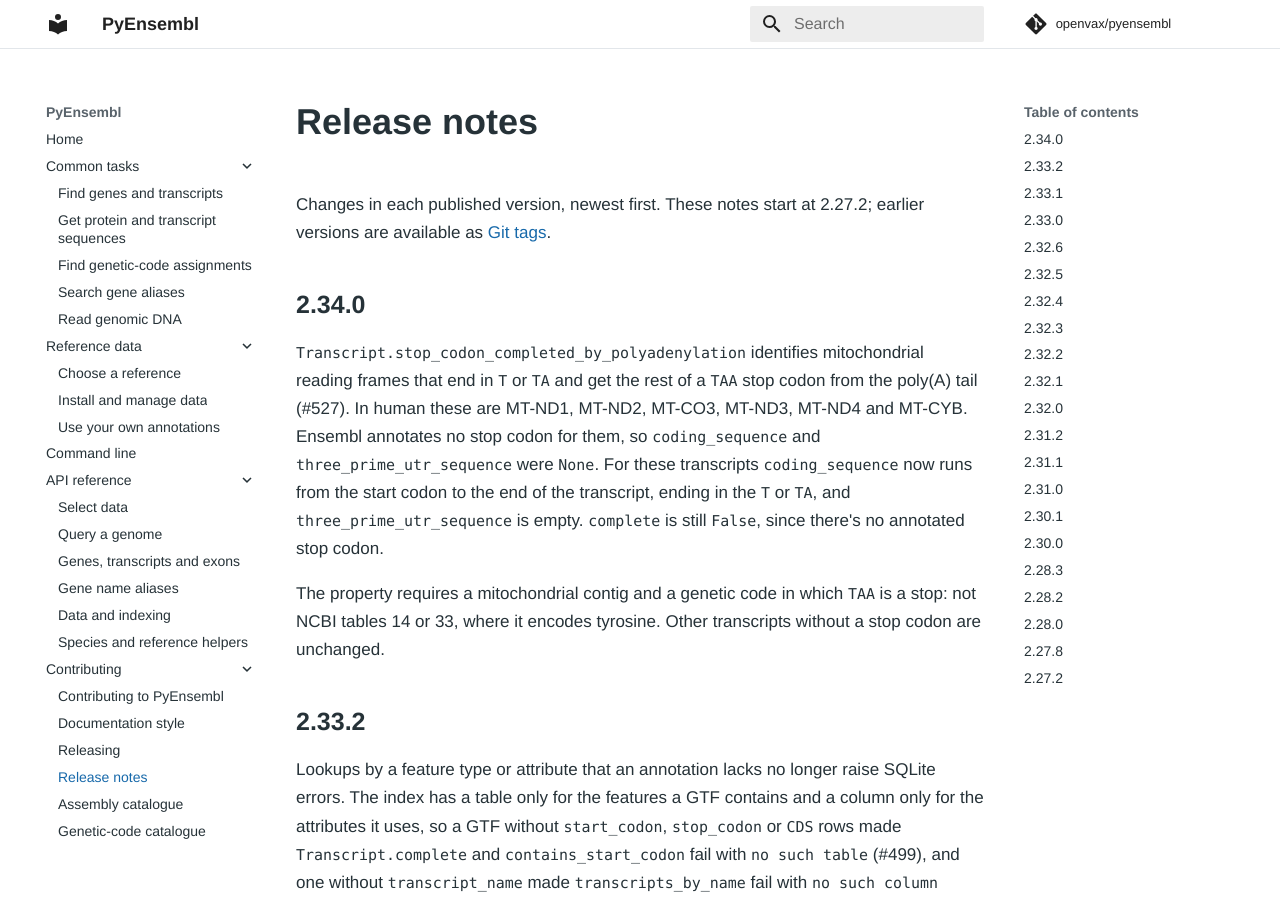
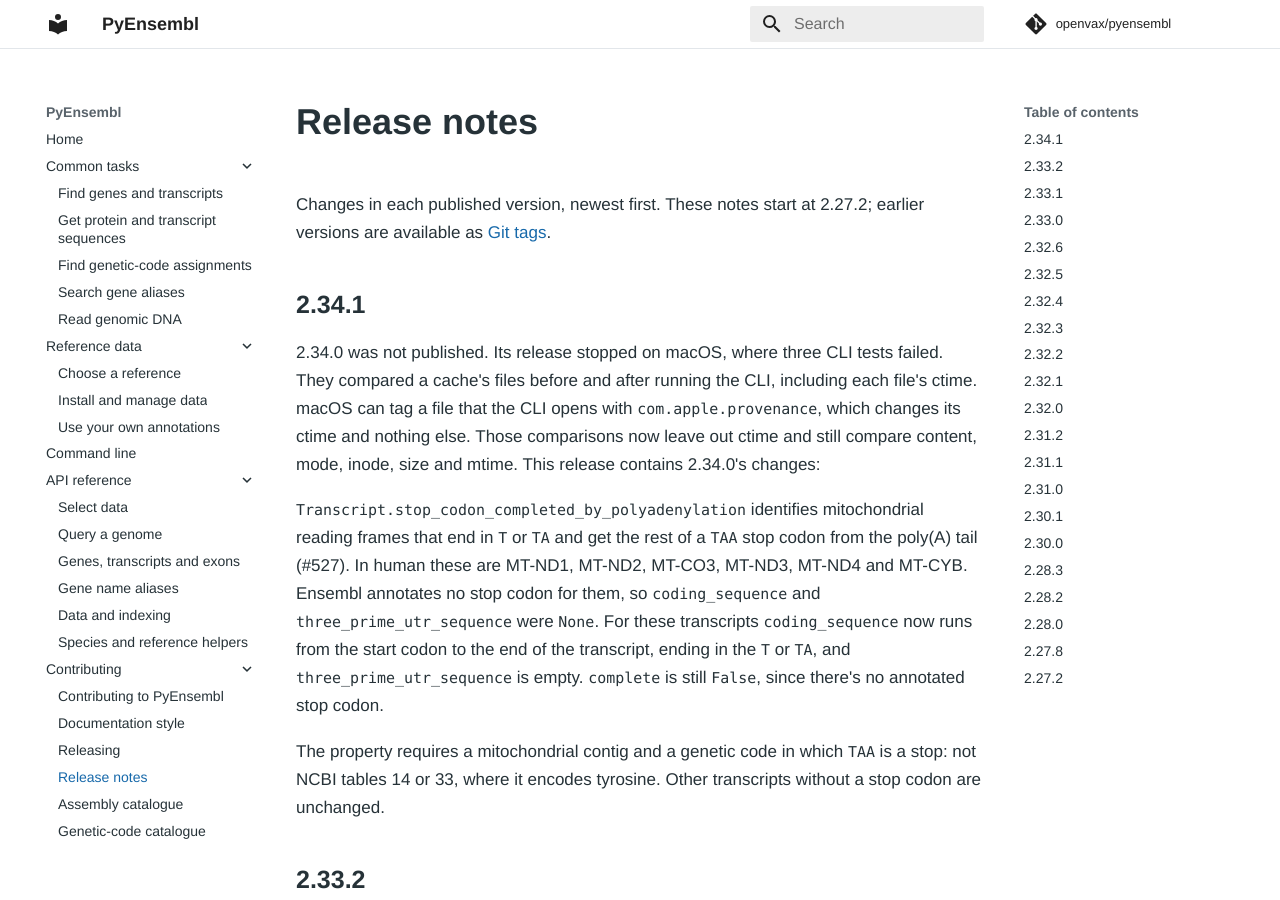
Before and after one commit to openvax/pyensembl, an MkDocs documentation site: the page built from docs/dev/release-notes.md, in a window 1280 px wide and 900 px high. Built offline with MkDocs 1.6.1 and Material for MkDocs 9.7.7, drawn with Linux system fonts in a browser that asks for light colours; comment, search, counter and statistics services are not loaded.

Commit message:
Ignore macOS provenance ctime in CLI cache comparisons (2.34.1)
Three CLI tests compared a cache's files before and after a CLI subprocess,
including ctime. macOS can tag a file the CLI opens with com.apple.provenance,
which changes its ctime and nothing else, so the 2.34.0 release failed on
macOS. Compare content, mode, inode, size and mtime across CLI runs.

Claude-Session: https://claude.ai/code/session_01JHJhwgzAgwTefwxNLB1ztR

```diff
--- a/RELEASE_NOTES.md
+++ b/RELEASE_NOTES.md
@@ -3,7 +3,14 @@
 Changes in each published version, newest first. These notes start at 2.27.2;
 earlier versions are available as [Git tags](https://github.com/openvax/pyensembl/tags).
 
-## 2.34.0
+## 2.34.1
+
+2.34.0 was not published. Its release stopped on macOS, where three CLI tests
+failed. They compared a cache's files before and after running the CLI,
+including each file's ctime. macOS can tag a file that the CLI opens with
+`com.apple.provenance`, which changes its ctime and nothing else. Those
+comparisons now leave out ctime and still compare content, mode, inode, size
+and mtime. This release contains 2.34.0's changes:
 
 `Transcript.stop_codon_completed_by_polyadenylation` identifies mitochondrial
 reading frames that end in `T` or `TA` and get the rest of a `TAA` stop codon
--- a/pyensembl/version.py
+++ b/pyensembl/version.py
@@ -1,4 +1,4 @@
-__version__ = "2.34.0"
+__version__ = "2.34.1"
 
 def print_version():
     print(f"v{__version__}")
```
Also changed, not shown: 2 other files.
